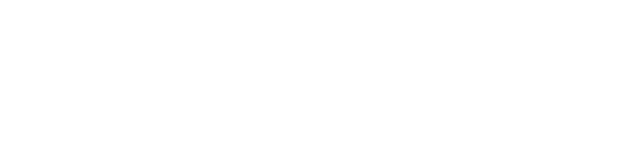
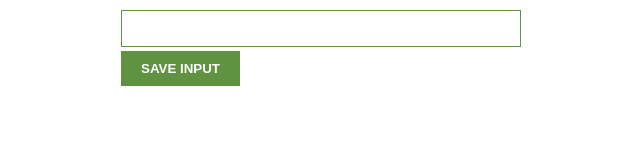
Before and after one commit to ElijahTobs/Chrome-Extension, a plain HTML site: page index.html in a window 1280 px wide. Shown: the whole page, without its empty margins (319-959 px from the left). Drawn offline with Linux system fonts and the light colour scheme.

Commit message:
Add and style button and input

```diff
--- a/index.html
+++ b/index.html
@@ -4,9 +4,16 @@
   <meta charset="UTF-8">
   <meta http-equiv="X-UA-Compatible" content="IE=edge">
   <meta name="viewport" content="width=device-width, initial-scale=1.0">
+  <link rel="stylesheet" href="styles.css">
   <title>Chrome Extension</title>
 </head>
 <body>
+  <div class="container">
+    <input type="text" id="input-el">
+    <button id="input-btn">SAVE INPUT</button>
+  </div>
 
+
+  <script src="index.js"></script>
 </body>
 </html>
--- a/styles.css
+++ b/styles.css
@@ -0,0 +1,26 @@
+body {
+  margin: 0;
+  padding: 10px;
+  font-family: Arial, Helvetica, sans-serif;
+}
+
+.container {
+  width: 400px;
+  margin: 0 auto;
+}
+
+input {
+  width: 100%;
+  padding: 10px;
+  box-sizing: border-box;
+  border: 1px solid #5f9341;
+  margin-bottom: 4px;
+}
+
+button {
+  background: #5f9341;
+  color: white;
+  padding: 10px 20px;
+  border: none;
+  font-weight: bold;
+}
```
